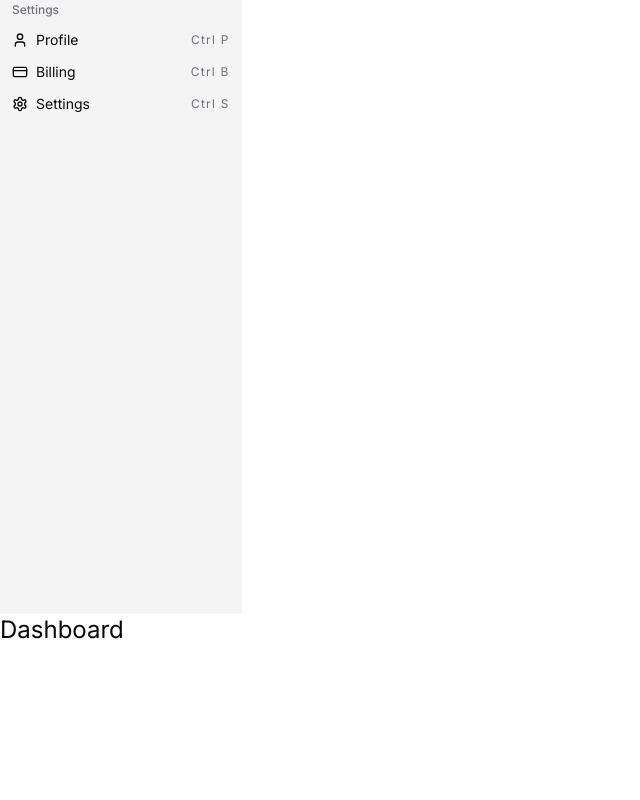
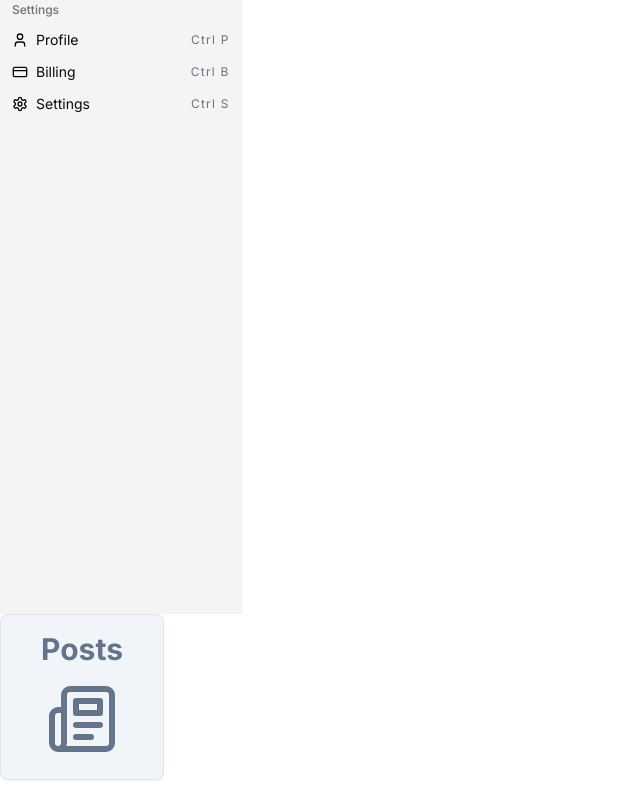
Before and after one commit to nt2311-vn/nextjs-admindashboard, a Next.js app: page / in a window 1280 px wide. Shown: the part 242-1042 px from the top of the page, without its empty margins (0-640 px from the left). Before the commit the page ends 888 px from the top, so only its background shows below. Built offline with nearby package versions, Linux system fonts and the light colour scheme.

Commit message:
add dashboard to page

```diff
--- a/app/page.tsx
+++ b/app/page.tsx
@@ -1,7 +1,11 @@
+import DashboardCard from "@/components/dashboard/DashboardCard";
+
 export default function Home() {
   return (
     <>
-      <h1 className="text-2xl">Dashboard</h1>
+      <div className="flex flex-col md:flex-row justify-between gap-5 mb-5">
+        <DashboardCard />
+      </div>
     </>
   );
 }
```
